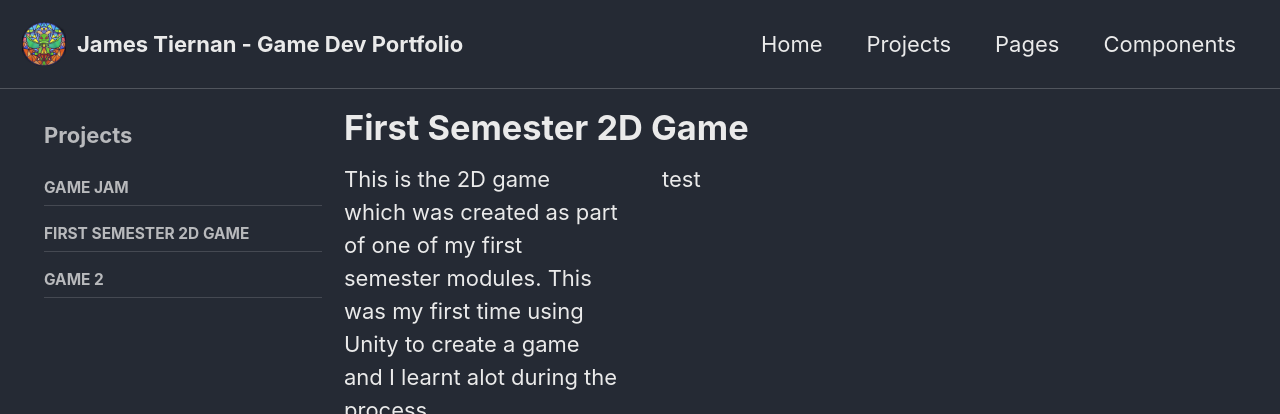
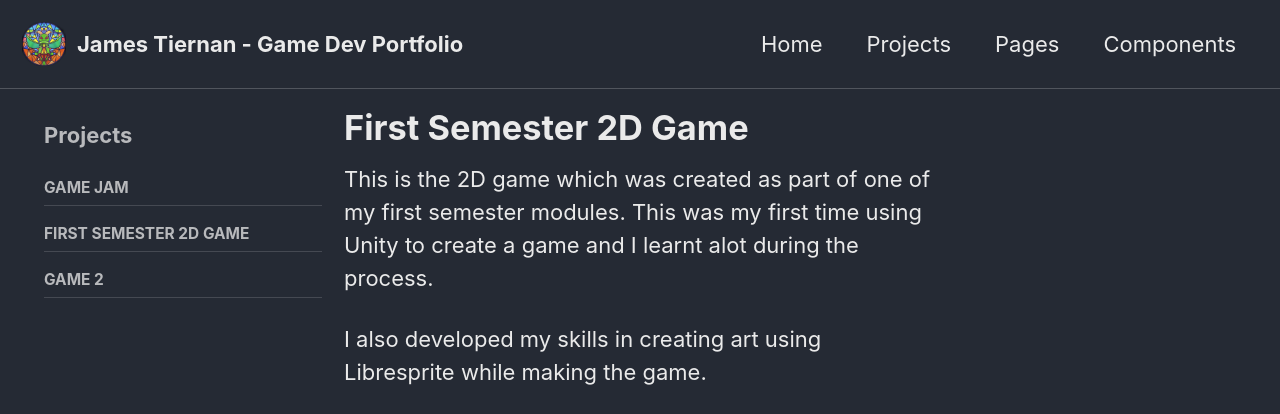
Before and after one commit to JamesTiernan/JamesTiernan.github.io, a Jekyll site: the page built from _pages/projects-game1.md, in a window 1280 px wide, cut to the strip 0-414 px from the top of the page. Built offline with Jekyll 4.4.1, drawn with Linux system fonts in a browser that asks for light colours.

Commit message:
Update double.html

```diff
--- a/_layouts/double.html
+++ b/_layouts/double.html
@@ -19,8 +19,4 @@ layout: single
     </section>
 </div>
 
-<div style="flex:1 1 250px; min-width:250px;">
-    <p>test</p>
 </div>
-
-</div>
```
